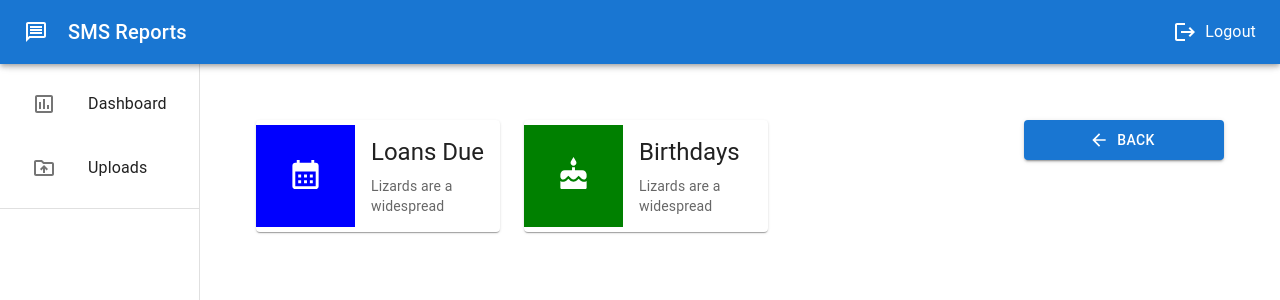
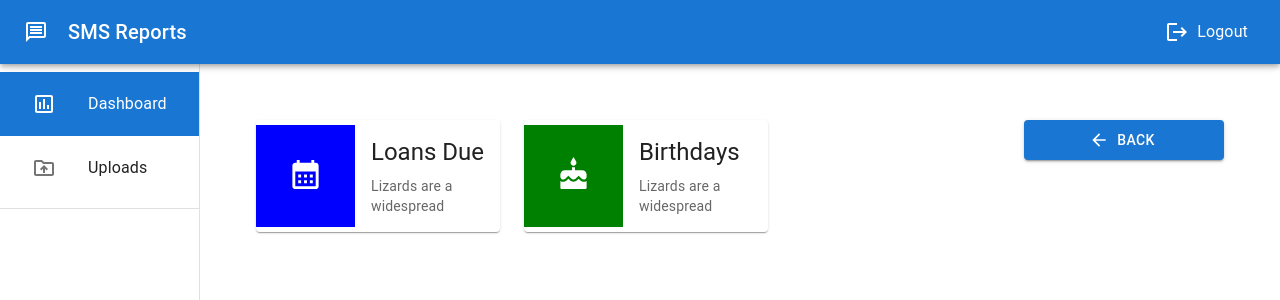
Before and after one commit to Pride-Innovation/SMS-Notifications-Front-End, a React (Create React App) app: page /dashboard in a window 1280 px wide. Shown: the top 300 px of the page. Built offline with nearby package versions, Linux system fonts and the light colour scheme; no server answers.

Commit message:
fix layout

```diff
--- a/src/Pages/Dashboard/index.tsx
+++ b/src/Pages/Dashboard/index.tsx
@@ -11,16 +11,22 @@ import ListItem from '@mui/material/ListItem';
 import ListItemButton from '@mui/material/ListItemButton';
 import ListItemIcon from '@mui/material/ListItemIcon';
 import ListItemText from '@mui/material/ListItemText';
-import { Outlet, useNavigate } from 'react-router';
+import { Outlet, useLocation, useNavigate } from 'react-router';
 import MessageOutlinedIcon from '@mui/icons-material/MessageOutlined';
 import LogoutIcon from '@mui/icons-material/Logout';
-import { Stack } from '@mui/material';
+import { IconButton, Stack } from '@mui/material';
 import { routes } from './routes';
+import { ROUTES } from '../../core/routes';
 
 const drawerWidth = 200;
 
 export default function ClippedDrawer() {
-    const navigate = useNavigate()
+    const navigate = useNavigate();
+    const { pathname } = useLocation();
+
+    const handleLogOut = () => {
+        navigate(ROUTES.HOME)
+    }
     return (
         <Box sx={{ display: 'flex' }}>
             <CssBaseline />
@@ -31,8 +37,10 @@ export default function ClippedDrawer() {
                         SMS Reports
                     </Typography>
                     <Stack sx={{ ml: "auto", cursor: "pointer" }} direction="row" alignItems="center">
-                        <LogoutIcon sx={{ mr: 1 }} />
-                        <Typography variant="body1">Logout</Typography>
+                        <IconButton onClick={handleLogOut} sx={{ borderRadius: "5px" }}>
+                            <LogoutIcon sx={{ mr: 1, color: "#FFF" }} />
+                            <Typography variant="body1" sx={{ color: "#FFF" }}>Logout</Typography>
+                        </IconButton>
                     </Stack>
                 </Toolbar>
             </AppBar>
@@ -48,10 +56,13 @@ export default function ClippedDrawer() {
                 <Box sx={{ overflow: 'auto' }}>
                     <List>
                         {routes.map(item => (
-                            <ListItemButton onClick={() => navigate(item.path)}>
+                            <ListItemButton sx={{
+                                bgcolor: `${pathname === item.path ? "#1976D2" : "none"}`,
+                                color: `${pathname === item.path ? "#FFF" : "none"}`,
+                            }} onClick={() => navigate(item.path)}>
                                 <ListItem key={item.id} disablePadding>
-                                    <ListItemButton>
-                                        <ListItemIcon>
+                                    <ListItemButton >
+                                        <ListItemIcon sx={{ color: `${pathname === item.path ? "#FFF" : "none"}` }}>
                                             {item.icon}
                                         </ListItemIcon>
                                         <ListItemText primary={item.name} />
```
